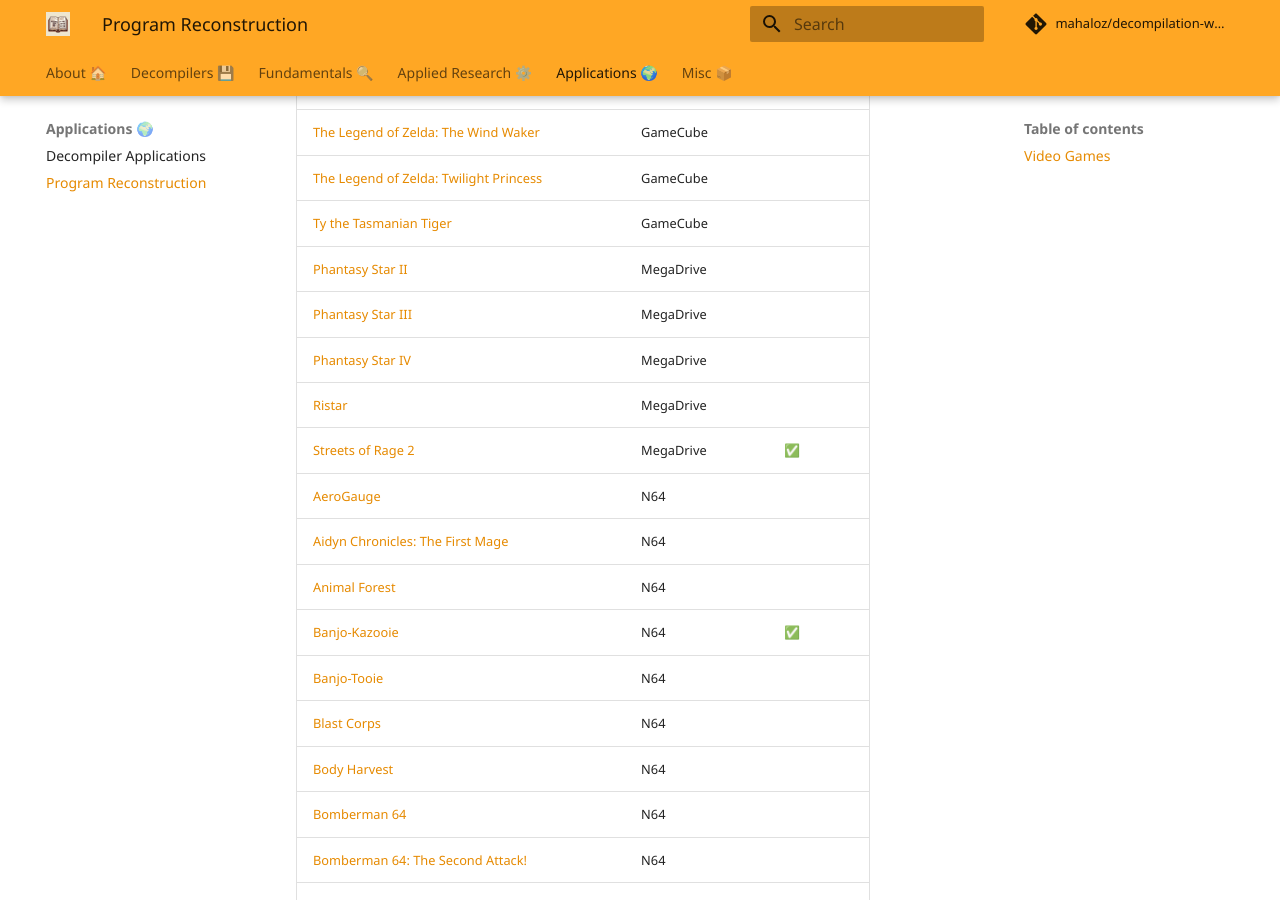
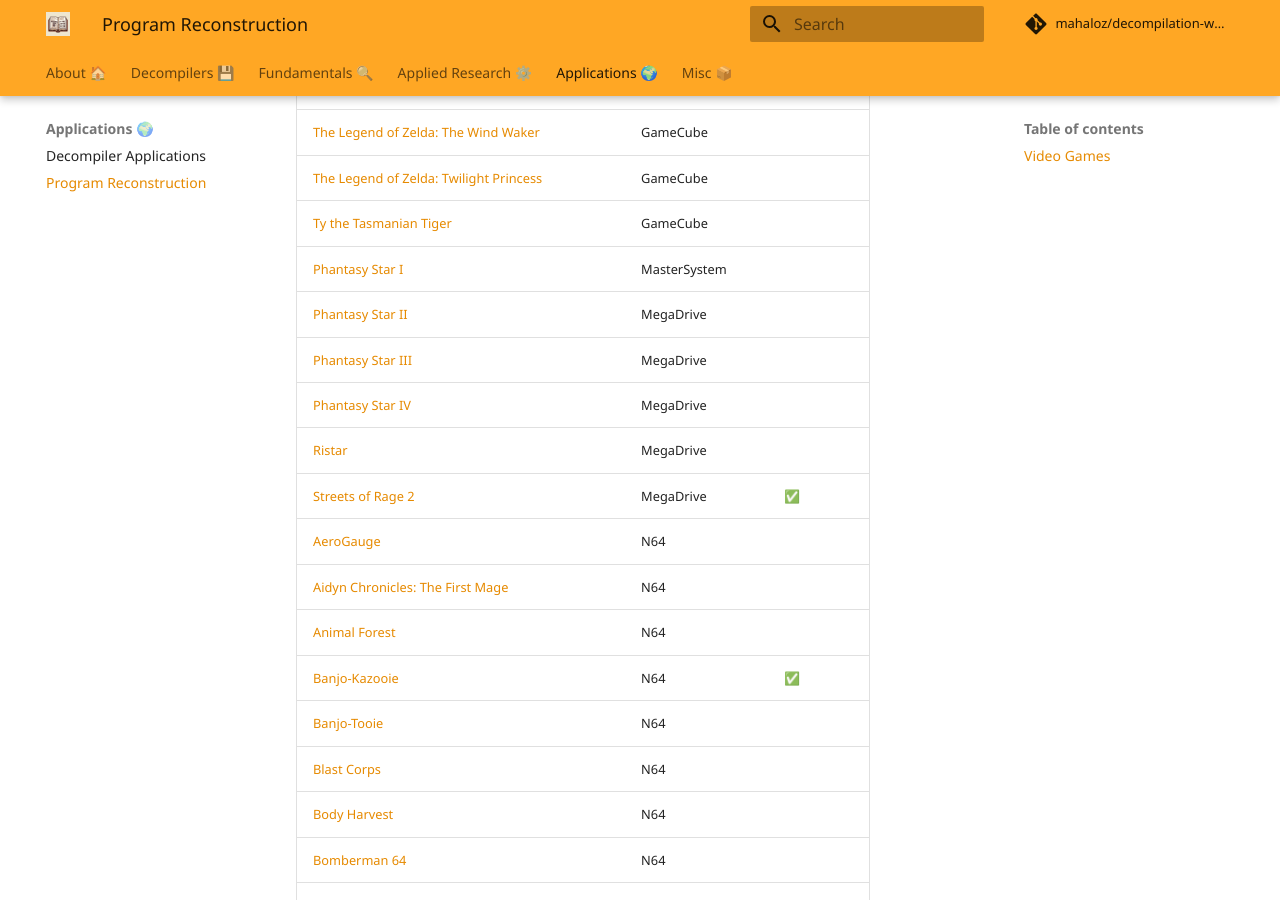
Before and after one commit to mahaloz/decompilation-wiki, an MkDocs documentation site: the page built from docs/applications/program-reconstruction.md, in a window 1280 px wide and 900 px high, scrolled down 3682 px. Built offline with MkDocs 1.6.1 and Material for MkDocs 9.7.7, drawn with Linux system fonts in a browser that asks for light colours; comment, search, counter and statistics services are not loaded.

Commit message:
Update program-reconstruction.md

```diff
--- a/docs/applications/program-reconstruction.md
+++ b/docs/applications/program-reconstruction.md
@@ -85,6 +85,7 @@
 | [The Legend of Zelda: The Wind Waker](https://github.com/zeldaret/tww)                                            | GameCube          |           |
 | [The Legend of Zelda: Twilight Princess](https://github.com/zeldaret/tp)                                          | GameCube          |           |
 | [Ty the Tasmanian Tiger](https://github.com/1superchip/ty-decomp)                                                 | GameCube          |           |
+| [Phantasy Star I](https://github.com/lory90/ps1disasm)                                                            | MasterSystem      |           |
 | [Phantasy Star II](https://github.com/lory90/ps2disasm)                                                           | MegaDrive         |           |
 | [Phantasy Star III](https://github.com/lory90/ps3disasm)                                                          | MegaDrive         |           |
 | [Phantasy Star IV](https://github.com/lory90/ps4disasm)                                                           | MegaDrive         |           |
@@ -122,7 +123,7 @@
 | [Kirby 64: The Crystal Shards](https://github.com/kirby64ret/kirby64)                                             | N64               |           |
 | [Lego Racers](https://github.com/marijnvdwerf/lego-racers)                                                        | N64               |           |
 | [Mario Golf](https://github.com/monde-lointain/mariogolf64)                                                       | N64               |           |
-| [Mario Kart 64](https://github.com/n64decomp/mk64)                                                                | N64               | ✅        |
+| [Mario Kart 64](https://github.com/n64decomp/mk64)                                                                | N64               | ✅         |
 | [Mario Party 1](https://github.com/mariopartyrd/marioparty)                                                       | N64               |           |
 | [Mario Party 2](https://github.com/mariopartyrd/marioparty2)                                                      | N64               |           |
 | [Mario Party 3](https://github.com/mariopartyrd/marioparty3)                                                      | N64               |           |
```
